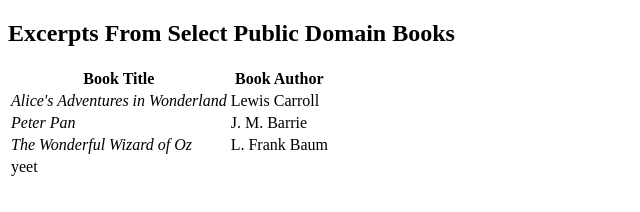
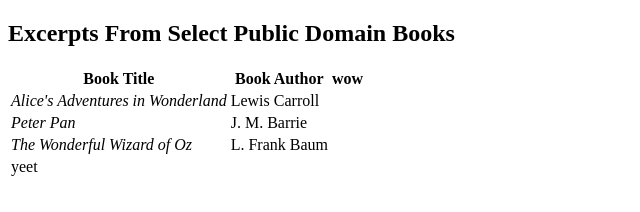
Before and after one commit to revillasenor/Lab03, a plain HTML site: page index.html in a window 1280 px wide. Shown: the full height of the page, 0-640 px from the left. Drawn offline with Linux system fonts and the light colour scheme.

Commit message:
Update index.html

```diff
--- a/index.html
+++ b/index.html
@@ -11,6 +11,7 @@
 		<tr>
 			<th>Book Title </th>
 			<th>Book Author </th>
+			<th> wow </th>
 		</tr>
 		<tr>
 			<td><em>Alice's Adventures in Wonderland</em> </td>
```
